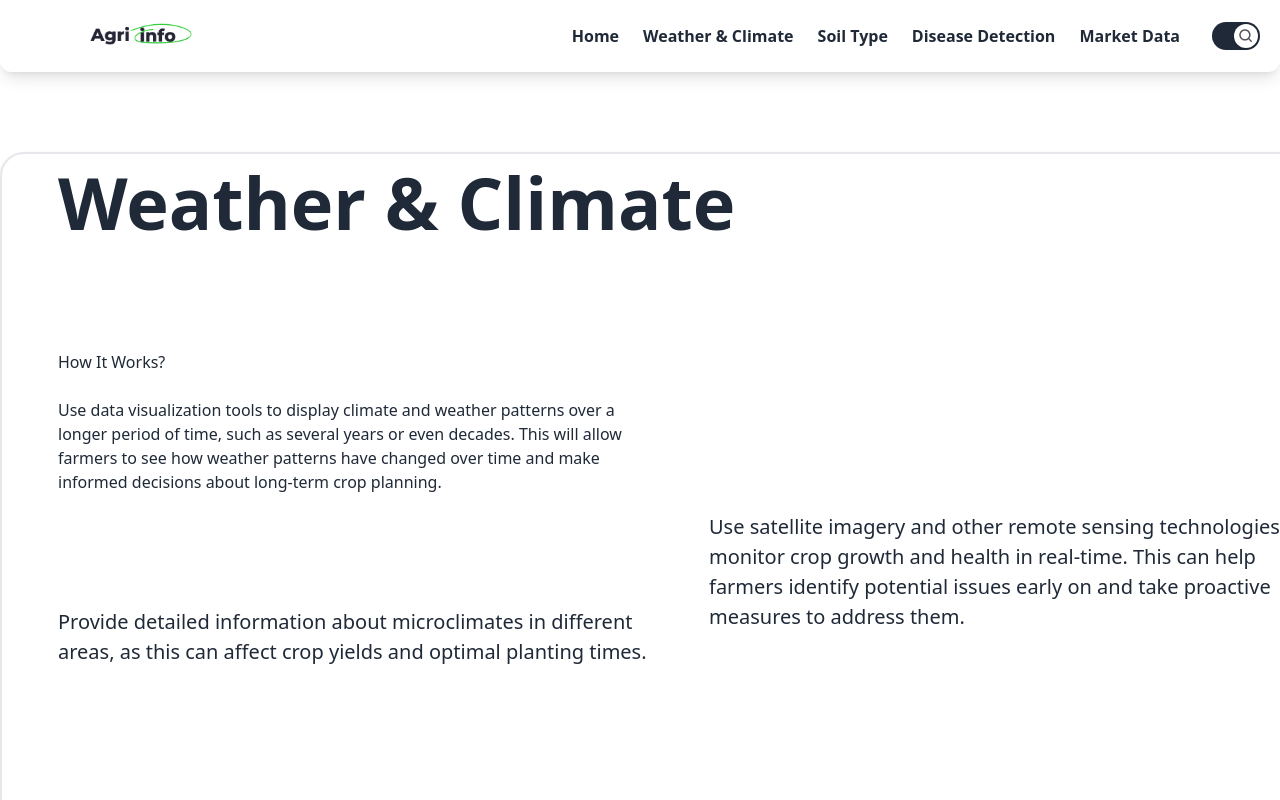
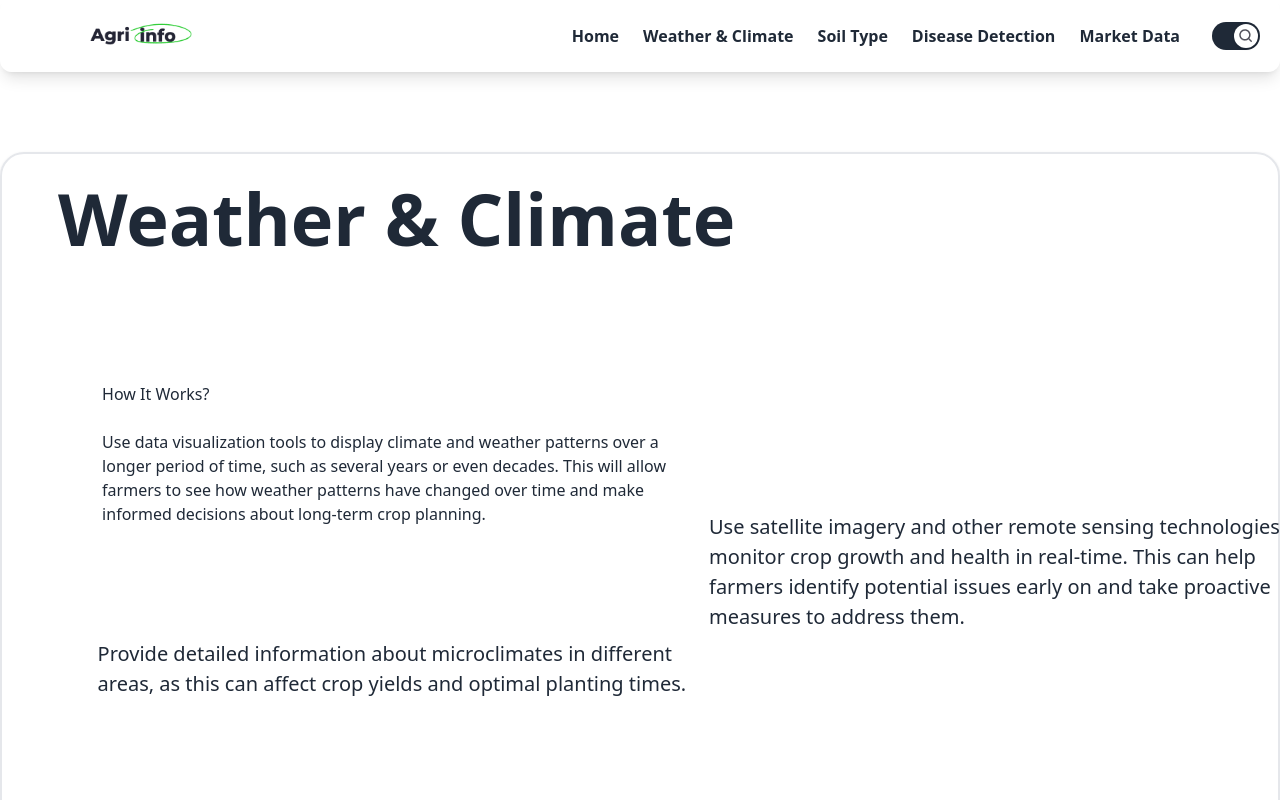
Before and after one commit to nand-n/Exact_Api_Dashboard, a React (Vite) app: page /climate in a window 1280 px wide. Shown: the top 800 px of the page. Built offline with nearby package versions, Linux system fonts and the light colour scheme.

Commit message:
to be deployed 1.0

```diff
--- a/src/Components/Climate/Wind/Wind.jsx
+++ b/src/Components/Climate/Wind/Wind.jsx
@@ -4,11 +4,14 @@ function Climate() {
   return (
       <div>
           <div>
-              <div className=' mt-20 mb-20'>
+              <div className='flex justify-center mt-20 mb-20'>
           <div className="relative bg-gradient-to-r from-white to-white shadow border-2 rounded-3xl" style={{width: 1314, height: 717,}}>
-     <div className="inline-flex flex-col space-y-32 items-start justify-start pl-14 pr-56 pt-7 pb-32 absolute left-0 top-0"  >
-        <p className=" text-center text-7xl font-extrabold leading-10 text-gray-800">Weather & Climate</p>
-        <p className="leading-normal text-gray-800" style={{width: 589, height: 129,}}>How It Works?<br/><br/>Use data visualization tools to display climate and weather patterns over a longer period of time, such as several years or even decades. This will allow farmers to see how weather patterns have changed over time and make informed decisions about long-term crop planning.<br/></p>
+     <div className="inline-flex flex-col space-y-32 items-center justify-center pl-14 pr-56 pt-7 pb-32  left-0 top-0"  >
+                          <div className='flex justify-center'>
+        <p className=" text-center text-7xl font-extrabold  text-gray-800">Weather & Climate</p>
+
+            </div>
+                          <p className="leading-normal text-gray-800" style={{ width: 589, height: 129, }}>How It Works?<br /><br />Use data visualization tools to display climate and weather patterns over a longer period of time, such as several years or even decades. This will allow farmers to see how weather patterns have changed over time and make informed decisions about long-term crop planning.<br /></p>
         <p className="text-xl leading-normal text-gray-800" style={{width: 598, height: 90,}}>Provide detailed information about microclimates in different areas, as this can affect crop yields and optimal planting times.</p>
     </div>
     <p className="absolute text-xl leading-normal text-gray-800" style={{width: 598, height: 98, left: 707, top: 358,}}>Use satellite imagery and other remote sensing technologies to monitor crop growth and health in real-time. This can help farmers identify potential issues early on and take proactive measures to address them.</p>
@@ -17,8 +20,8 @@ function Climate() {
           <div className="">
                   {/* <h1 className='text-center text-5xl font-bold my-2'>Weather and Climate</h1> */}
                   <div className="flex justify-center">
-              <iframe className=' rounded-2xl mt-2' width="1000" height="600" src="https://embed.Climatey.com/embed2.html?lat=6.708&lon=40.605&detailLat=7.689&detailLon=39.364&width=1000&height=600&zoom=7&level=surface&overlay=Climate&product=ecmwf&menu=&message=true&marker=true&calendar=now&pressure=true&type=map&location=coordinates&detail=true&metricClimate=km%2Fh&metricTemp=%C2%B0C&radarRange=-1"></iframe>
-
+              {/* <iframe className=' rounded-2xl mt-2' width="1000" height="600" src="https://embed.Climatey.com/embed2.html?lat=6.708&lon=40.605&detailLat=7.689&detailLon=39.364&width=1000&height=600&zoom=7&level=surface&overlay=Climate&product=ecmwf&menu=&message=true&marker=true&calendar=now&pressure=true&type=map&location=coordinates&detail=true&metricClimate=km%2Fh&metricTemp=%C2%B0C&radarRange=-1"></iframe>   */}
+                      <iframe className=' rounded-2xl mt-2' width="800" height="600" src="https://embed.windy.com/embed2.html?lat=5.375&lon=44.648&detailLat=6.354&detailLon=44.143&width=650&height=450&zoom=7&level=surface&overlay=wind&product=ecmwf&menu=&message=&marker=true&calendar=now&pressure=&type=map&location=coordinates&detail=true&metricWind=default&metricTemp=default&radarRange=-1" frameborder="0"></iframe>
                   </div>
           </div>
           </div>
```
